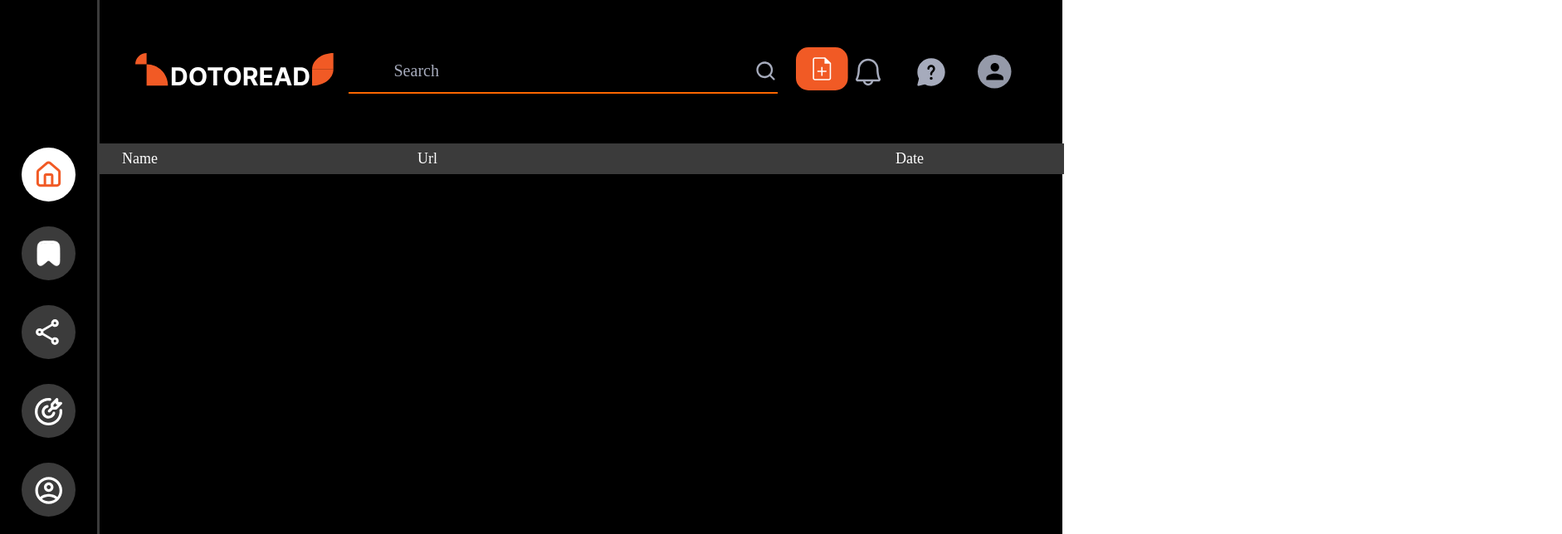
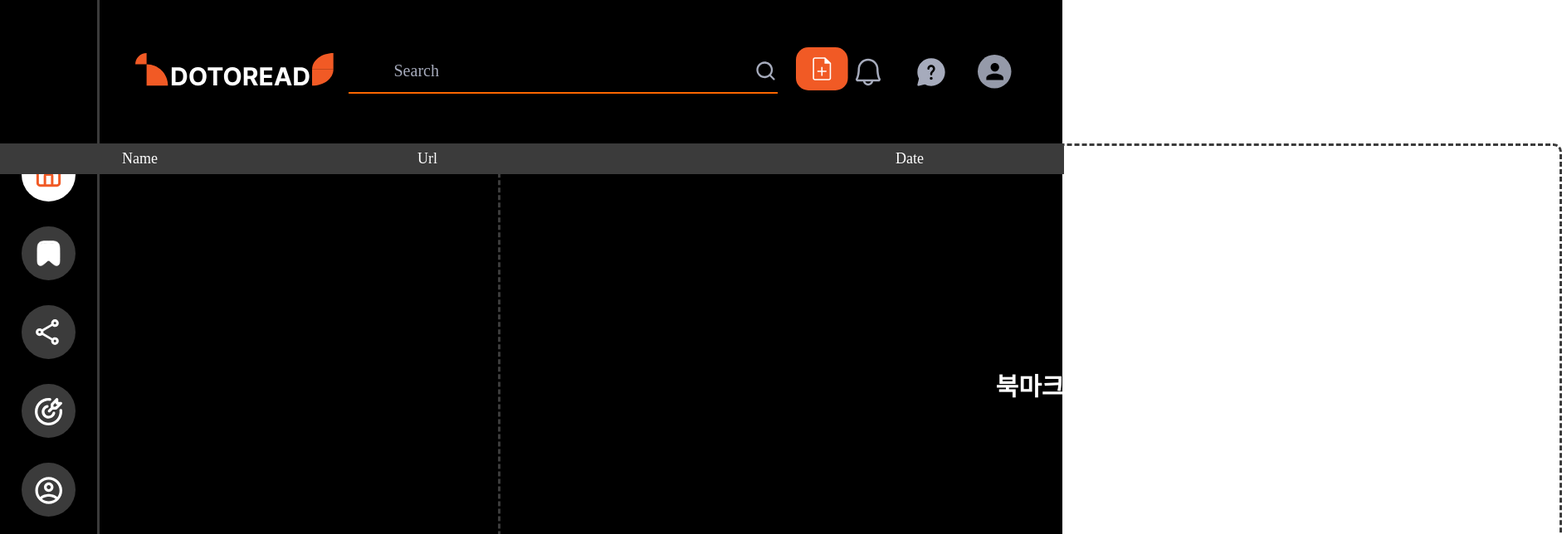
Before and after one commit to KIMGEONHWI/DOTOREAD-CLIENT, a React (Vite) app: page / in a window 1280 px wide. Shown: the top 644 px of the page at 83% size, 1882 px wide, since content can reach past the window. Built offline with nearby package versions, Linux system fonts and the light colour scheme.

Commit message:
style: Default 컴포넌트 구현

```diff
--- /dev/null
+++ b/src/components/common/BookMarkList/Default.tsx
@@ -0,0 +1,30 @@
+import styled from 'styled-components';
+
+interface DefaultProps {
+	message: string;
+}
+
+function Default({ message }: DefaultProps) {
+	return (
+		<DefaultWrapper>
+			<Notify>{message}</Notify>
+		</DefaultWrapper>
+	);
+}
+
+export default Default;
+
+const DefaultWrapper = styled.div`
+	width: 128.2rem;
+	height: 58.1rem;
+	border-radius: 10px;
+	border: 3.5px dashed ${({ theme }) => theme.colors.gray1};
+	margin-left: 600px;
+	display: flex;
+	justify-content: center;
+	align-items: center;
+`;
+const Notify = styled.p`
+	${({ theme }) => theme.fonts.Pretendard_Semibold_30px};
+	color: ${({ theme }) => theme.colors.white1};
+`;
--- a/src/components/common/BookMarkList/Navbar.tsx
+++ b/src/components/common/BookMarkList/Navbar.tsx
@@ -18,6 +18,7 @@ const NavbarWrapper = styled.div`
 	background-color: ${({ theme }) => theme.colors.gray1};
 	display: flex;
 	align-items: center;
+	position: absolute;
 `;
 const Name = styled.div`
 	${({ theme }) => theme.fonts.Pretendard_Medium_18px};
--- a/src/pages/Main/MainPage.tsx
+++ b/src/pages/Main/MainPage.tsx
@@ -1,3 +1,4 @@
+import Default from '@/components/common/BookMarkList/Default';
 import Navbar from '@/components/common/BookMarkList/Navbar';
 import styled from 'styled-components';
 
@@ -5,6 +6,7 @@ function MainPage() {
 	return (
 		<MainPageWrapper>
 			<Navbar />
+			<Default message={'북마크'} />
 		</MainPageWrapper>
 	);
 }
```
